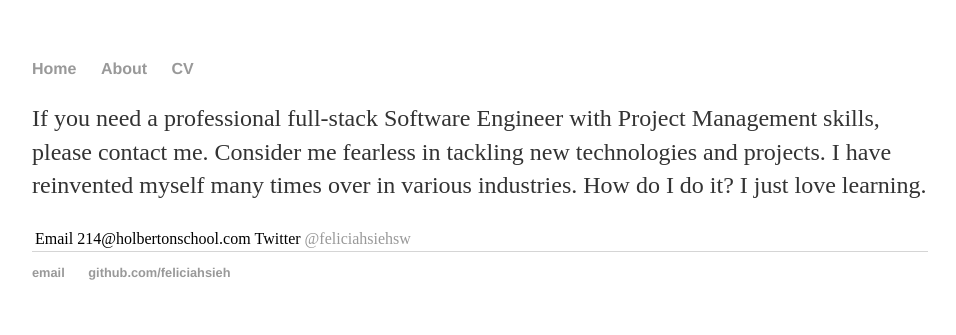
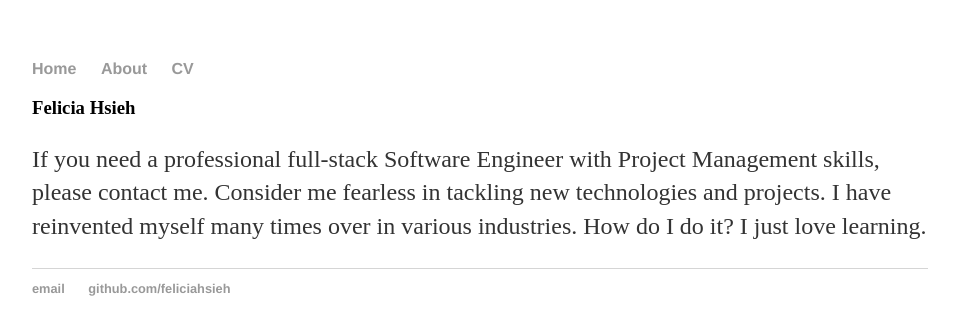
Before and after one commit to feliciahsieh/feliciahsieh.github.io, a Jekyll site: the page built from about/index.html, in a window 1280 px wide. Shown: the top 335 px of the page, without its empty margins (160-1116 px from the left). Built offline with Jekyll 4.4.1, drawn with Linux system fonts in a browser that asks for light colours.

Commit message:
Removed HTML table. Doesn't seem to work

```diff
--- a/about/index.html
+++ b/about/index.html
@@ -3,15 +3,6 @@ layout: default
 title: Felicia Hsieh/About
 ---
 <div class="blurb">
-
+  <h3>Felicia Hsieh</h3>
   <p>If you need a professional full-stack Software Engineer with Project Management skills, please contact me. Consider me fearless in tackling new technologies and projects. I have reinvented myself many times over in various industries. How do I do it? I just love learning.</p>
-
-  <table>
-    <tr>
-      <td>Email</td>
-      <td>214@holbertonschool.com</td>
-      <td>Twitter</td>
-      <td><a href="https://twitter.com/feliciahsiehsw">@feliciahsiehsw</a></td>
-    </tr>
-  </table>
 </div><!-- /.blurb -->
```
